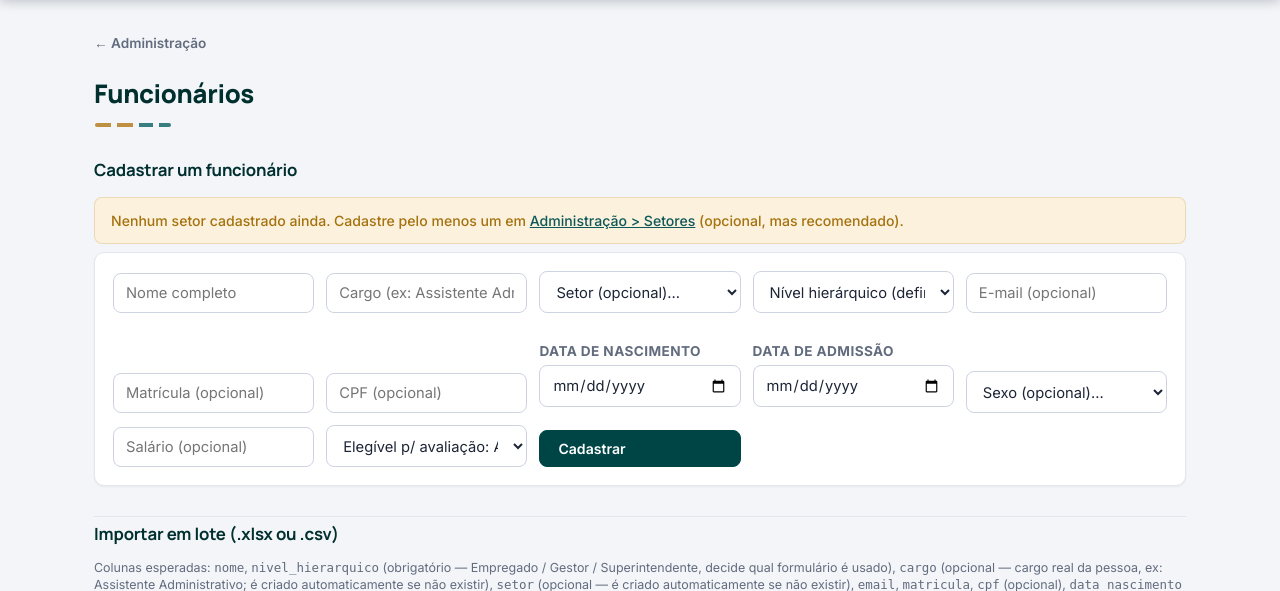
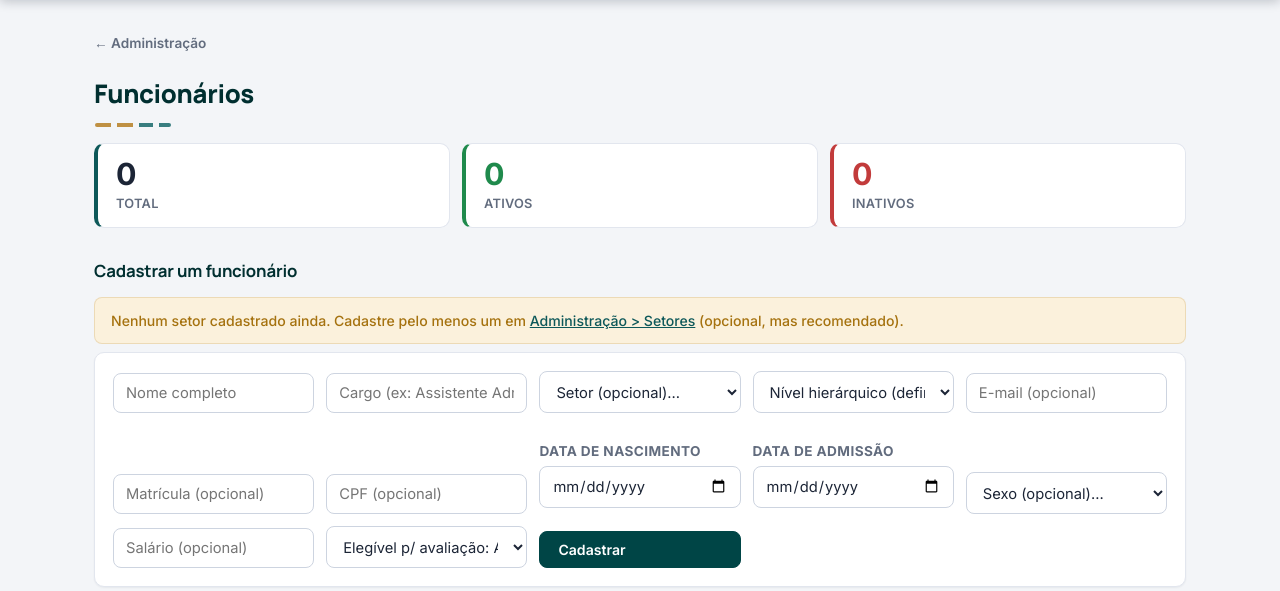
Before and after one commit to Ciiagro/avaliacao_desempenho_senar_v2, a Flask app: page /admin/funcionarios in a window 1280 px wide. Shown: the part 63-654 px from the top of the page. Run offline with Flask 3, Linux system fonts and the light colour scheme; the visitor is signed in with stand-in values (Sample User, id 1).

Commit message:
Cards de resumo ativos/inativos na tela de funcionarios

```diff
--- a/app/routes/admin.py
+++ b/app/routes/admin.py
@@ -1296,6 +1296,16 @@ def funcionarios():
     if setor_id_filtro:
         setor_filtro = Setor.query.get(int(setor_id_filtro))
         consulta = consulta.filter_by(setor_id=setor_id_filtro)
+
+    # Contagens pro card de resumo — respeitam o filtro de setor (se houver),
+    # mas mostram os três números lado a lado independente de qual status
+    # está selecionado no momento.
+    consulta_base_contagem = Funcionario.query
+    if setor_id_filtro:
+        consulta_base_contagem = consulta_base_contagem.filter_by(setor_id=setor_id_filtro)
+    total_ativos = consulta_base_contagem.filter_by(ativo=True).count()
+    total_inativos = consulta_base_contagem.filter_by(ativo=False).count()
+
     if status_filtro == "ativos":
         consulta = consulta.filter_by(ativo=True)
     elif status_filtro == "inativos":
@@ -1308,6 +1318,8 @@ def funcionarios():
     return render_template(
         "admin/funcionarios.html",
         lista=lista,
+        total_ativos=total_ativos,
+        total_inativos=total_inativos,
         cargos=cargos,
         setores=setores,
         niveis=NIVEIS_HIERARQUICOS,
--- a/app/static/css/style.css
+++ b/app/static/css/style.css
@@ -627,6 +627,31 @@ a { color: var(--navy-700); }
 /* nome + cargo/setor compactos na tabela de funcionários */
 .funcionario-nome { font-weight: 600; color: var(--texto); display: flex; align-items: center; gap: 8px; }
 .linha-inativa { opacity: 0.6; }
+
+.cards-resumo-funcionarios {
+    display: flex;
+    gap: 12px;
+    flex-wrap: wrap;
+    margin: 16px 0 24px;
+}
+.card-resumo {
+    flex: 1;
+    min-width: 130px;
+    background: var(--surface);
+    border: 1px solid var(--border);
+    border-left: 4px solid var(--navy-700);
+    border-radius: 10px;
+    padding: 14px 18px;
+    display: flex;
+    flex-direction: column;
+    gap: 2px;
+}
+.card-resumo-numero { font-size: 1.9rem; font-weight: 700; color: var(--texto); line-height: 1.1; }
+.card-resumo-label { font-size: 0.8rem; color: var(--texto-muted); font-weight: 600; text-transform: uppercase; letter-spacing: 0.02em; }
+.card-resumo-ok { border-left-color: var(--sucesso); }
+.card-resumo-ok .card-resumo-numero { color: var(--sucesso); }
+.card-resumo-danger { border-left-color: var(--perigo); }
+.card-resumo-danger .card-resumo-numero { color: var(--perigo); }
 .funcionario-subinfo {
     font-size: 0.76rem;
     margin-top: 2px;
--- a/app/templates/admin/funcionarios.html
+++ b/app/templates/admin/funcionarios.html
@@ -4,6 +4,21 @@
 {% block content %}
 <a href="{{ url_for('admin.painel') }}" class="back-link">&larr; Administração</a>
 <h1>Funcionários</h1>
+
+<div class="cards-resumo-funcionarios">
+    <div class="card-resumo">
+        <span class="card-resumo-numero">{{ total_ativos + total_inativos }}</span>
+        <span class="card-resumo-label">Total{% if setor_filtro %} em {{ setor_filtro.nome }}{% endif %}</span>
+    </div>
+    <div class="card-resumo card-resumo-ok">
+        <span class="card-resumo-numero">{{ total_ativos }}</span>
+        <span class="card-resumo-label">Ativos</span>
+    </div>
+    <div class="card-resumo card-resumo-danger">
+        <span class="card-resumo-numero">{{ total_inativos }}</span>
+        <span class="card-resumo-label">Inativos</span>
+    </div>
+</div>
 
 <h2>Cadastrar um funcionário</h2>
 {% if not setores %}
```
